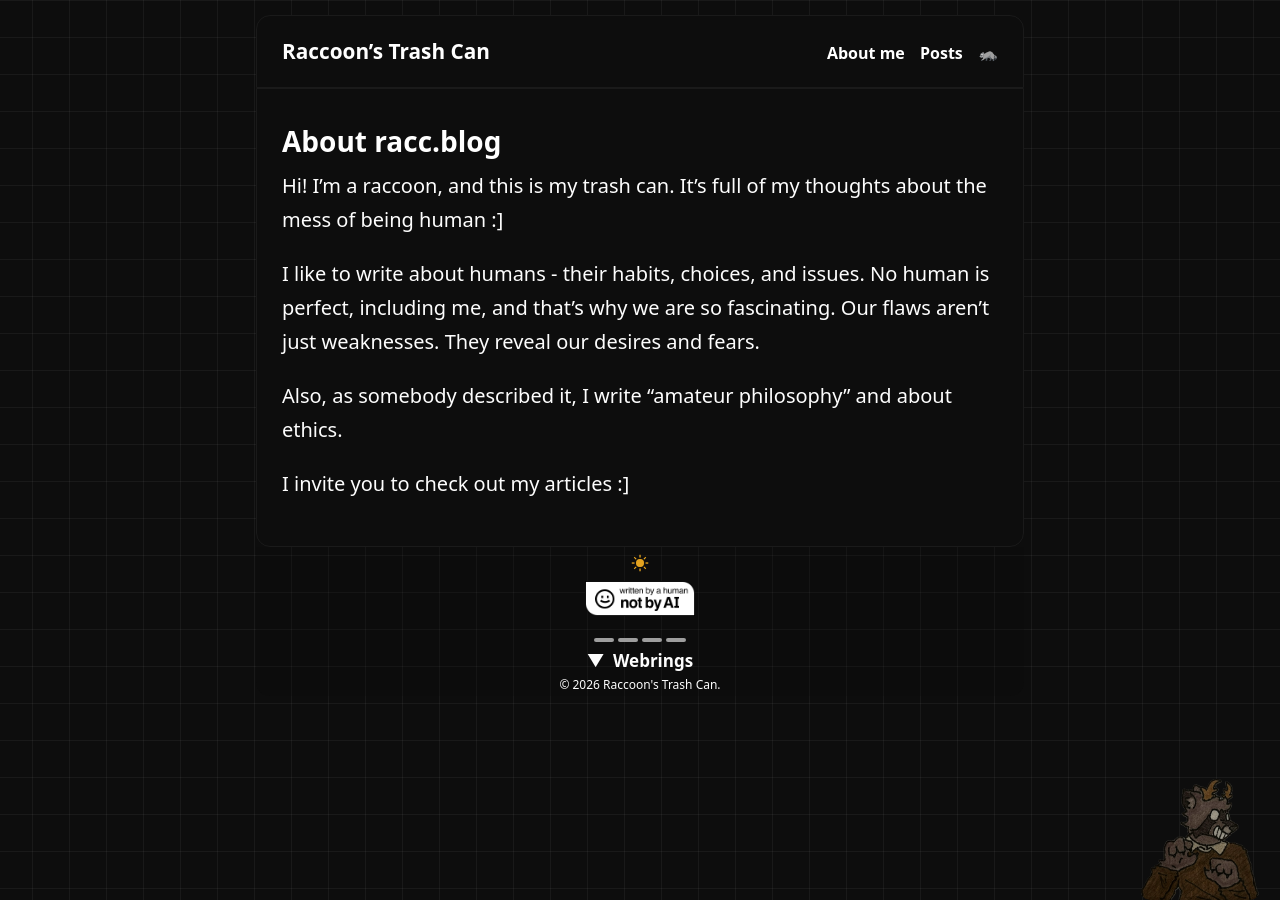
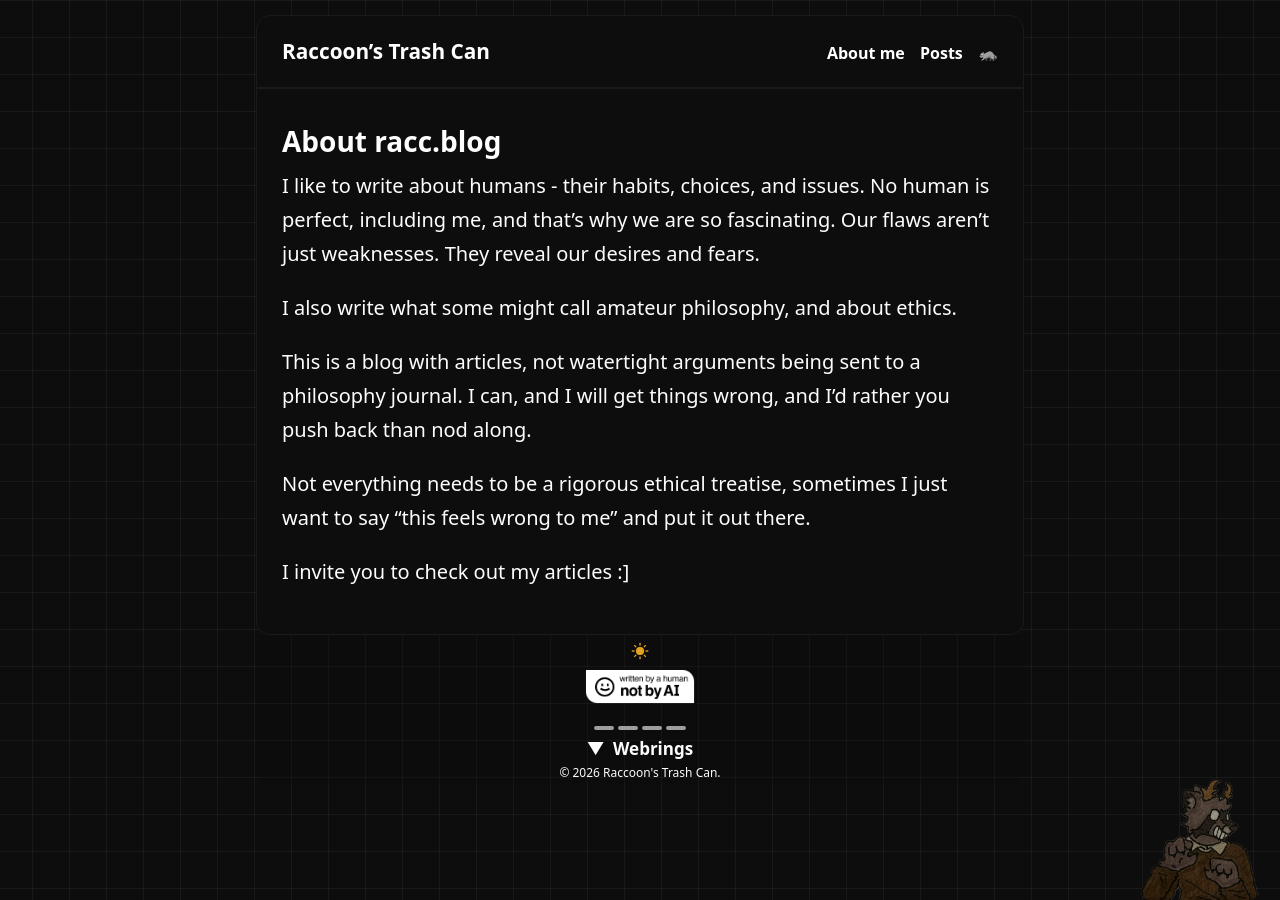
Before and after one commit to raccoonfangz/raccoonfangz.github.io, a Jekyll site: the page built from about.md, in a window 1280 px wide. Built offline with Jekyll 4.4.1, drawn with Linux system fonts in a browser that asks for light colours; grey boxes are pictures that could not be loaded.

Commit message:
Update about.md

```diff
--- a/about.md
+++ b/about.md
@@ -6,10 +6,12 @@ permalink: /about/
 
 ## About racc.blog
 
-Hi! I’m a raccoon, and this is my trash can. It’s full of my thoughts about the mess of being human :]
-
 I like to write about humans - their habits, choices, and issues. No human is perfect, including me, and that’s why we are so fascinating. Our flaws aren’t just weaknesses. They reveal our desires and fears.
 
-Also, as somebody described it, I write “amateur philosophy” and about ethics.
+I also write what some might call amateur philosophy, and about ethics.
+
+This is a blog with articles, not watertight arguments being sent to a philosophy journal. I can, and I will get things wrong, and I'd rather you push back than nod along.
+
+Not everything needs to be a rigorous ethical treatise, sometimes I just want to say “this feels wrong to me” and put it out there.
 
 I invite you to check out my articles :]
```
